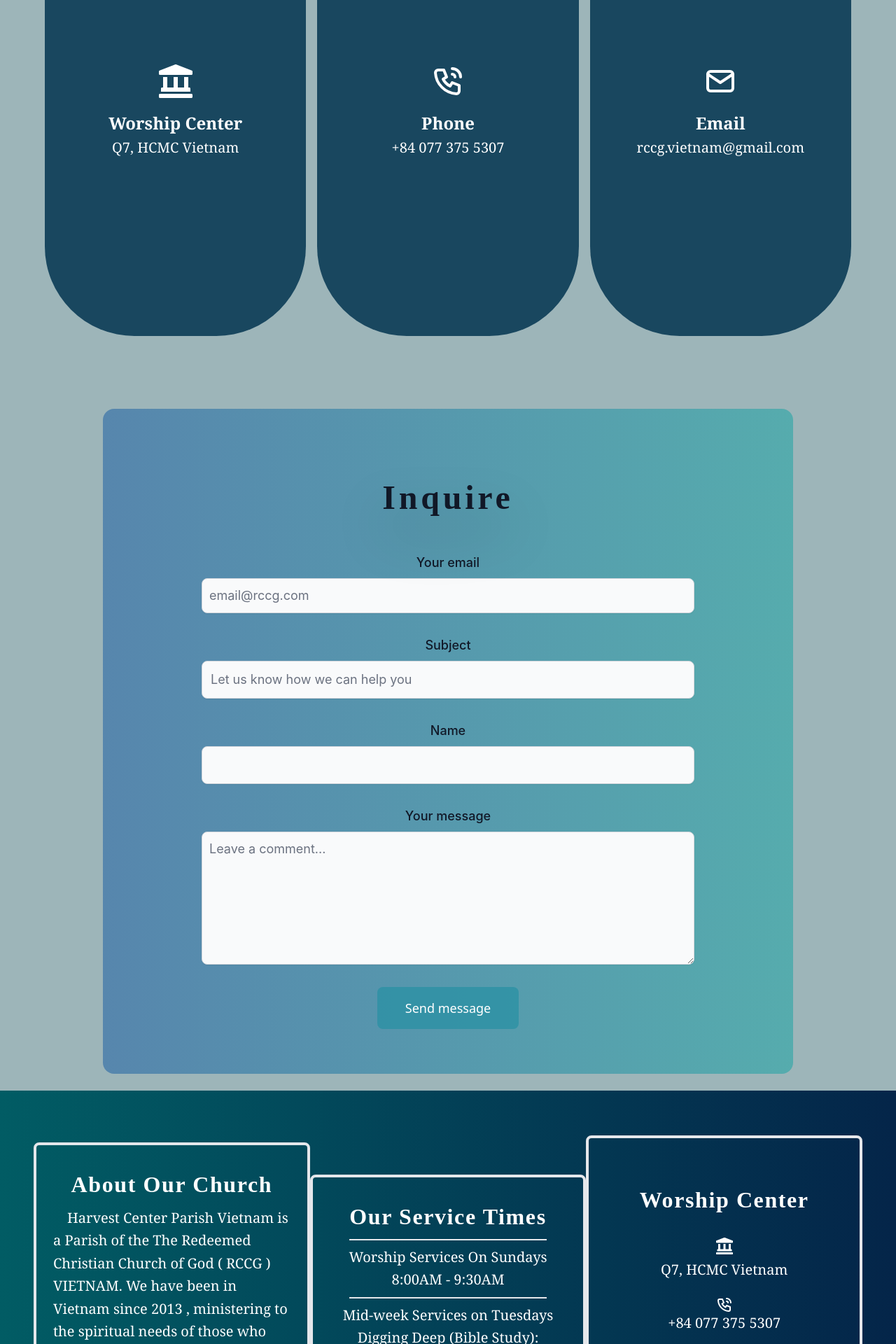
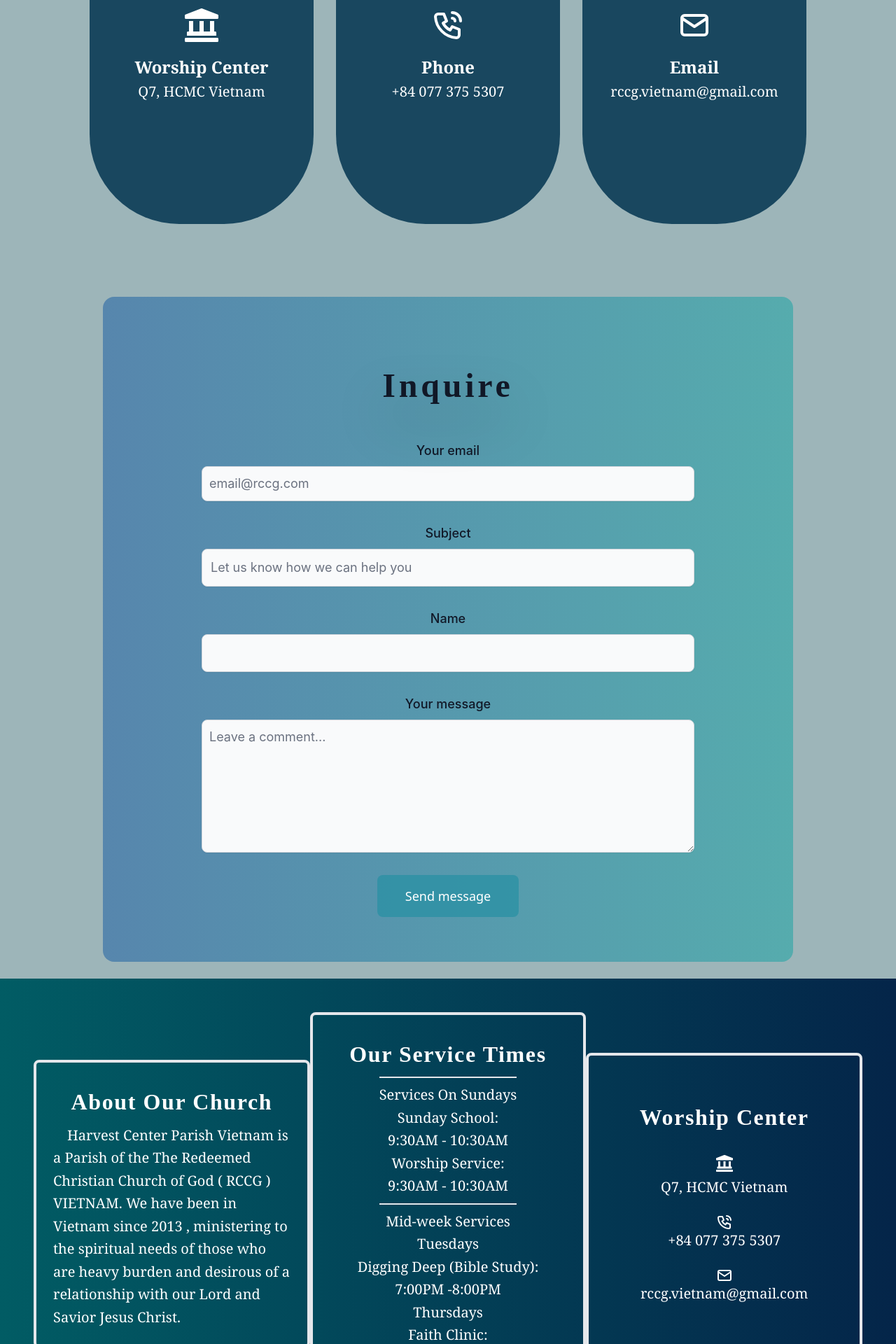
Before and after one commit to TimyBen/rccg-vietnam, a React (Create React App) app: page /contact in a window 1280 px wide. Shown: the part 880-2800 px from the top of the page at 70% size. Built offline with nearby package versions, Linux system fonts and the light colour scheme.

Commit message:
website fix

```diff
--- a/src/components/About.js
+++ b/src/components/About.js
@@ -82,7 +82,7 @@ function About() {
               Harvest Center Parish Vietnam is a Parish of the The Redeemed
               Christian Church of God ( RCCG ) VIETNAM. We have been in Vietnam
               since 2013 , ministering to the spiritual needs of those who are
-              heavy burden and desirous of a relationship with our Lord and
+              heavy burdened and desirous of a relationship with our Lord and
               Savior Jesus Christ.
             </p>
           </div>
@@ -101,7 +101,7 @@ function About() {
                     We are presently under the group of churches in RCCG Asia
                     Continent. We began our missionary and soul lifting
                     assignment in 2013. To God be the glory , through this
-                    mandate lives have been liberated from the realm of
+                    mandate, lives have been liberated from the realm of
                     darkness, many have found their path in life and generally
                     so many have discovered that their citizenship is in the
                     kingdom of Our Lord And Savior Jesus Christ.
--- a/src/components/brief.js
+++ b/src/components/brief.js
@@ -17,12 +17,14 @@ const Brief = () => {
           <div className="w-[25rem] border-4 h-full p-6 hover:bg-[#1b3850c8] ease-linear transform  transition duration-500 rounded-lg flex justify-center items-center flex-col">
             <h1 className="font-climate font-semibold text-[2rem] text-center leading-loose tracking-wider max-[420px]:text-xs">Our Service Times</h1>
             <p className="border-b-2 border-t-2 leading-relaxed flex flex-col font-serif text-xl py-2 max-[420px]:text-xs">
-              <span> Worship Services On Sundays</span>
-              <span>8:00AM - 9:30AM</span>
+              <span>Services On Sundays</span>
+              <span> <h1>Sunday School: </h1>9:30AM - 10:30AM</span>
+              <span> <h1>Worship Service: </h1>9:30AM - 10:30AM</span>
             </p>
             <p className="border-b-2 leading-relaxed flex flex-col font-serif text-xl py-2 max-[420px]:text-xs">
-              <span>Mid-week Services on Tuesdays</span>
-              <span>Digging Deep (Bible Study): <br /> 7:00PM -8:00PM</span>
+              <span>Mid-week Services</span>
+              <span><h1>Tuesdays</h1>Digging Deep (Bible Study): <br /> 7:00PM -8:00PM</span>
+              <span><h1>Thursdays</h1>Faith Clinic: <br /> 7:00PM -8:00PM</span>
             </p>
           </div>
           <div className="w-[25rem] border-4 h-full p-6 hover:bg-[#1b3850c8] ease-linear transform transition duration-500 rounded-lg flex justify-center content-center pt-16 flex-col">
--- a/src/components/contactUs.js
+++ b/src/components/contactUs.js
@@ -78,9 +78,9 @@ const ContactUs = () => {
         />
       </div>
       <div className="h-fit flex bg-[#0e485267] bg-opacity-30 flex-row w-full">
-        <div className="lg:h-[100vh] w-full flex justify-center items-center lg:px-16 px-4 py-8">
-          <div className="flex max-[420px]:flex-col max-lg:flex-row w-full justify-between items-center gap-4">
-            <Card className="bg-[#073854e0] hover:bg-[#036871ea] flex flex-col justify-center text-white font-serif rounded-[8rem] lg:h-[40rem] lg:w-[25rem] w-72 items-center p-8 ease-linear transform hover:scale-125 transition duration-500">
+        <div className="lg:h-[80vh] w-full flex justify-center items-center lg:px-32 px-4 py-8">
+          <div className="flex max-[420px]:flex-col max-lg:flex-row w-full justify-between items-center gap-2">
+            <Card className="bg-[#073854e0] hover:bg-[#036871ea] flex flex-col justify-center text-white font-serif rounded-[8rem] lg:h-[30rem] lg:w-[20rem] w-72 items-center p-8 ease-linear transform hover:scale-125 transition duration-500">
               <FaLandmark className="pb-4 w-16 h-16 max-sm:w-10 max-sm:h-10 max-md:w-10 max-md:h-10" />
               <Card.Body>
                 <Card.Title className="text-2xl max-[420px]:text-base max-lg:text-base font-semibold leading-relaxed">
@@ -91,7 +91,7 @@ const ContactUs = () => {
                 </Card.Text>
               </Card.Body>
             </Card>
-            <Card className="bg-[#073854e0] hover:bg-[#036871ea] flex flex-col justify-center text-white font-serif rounded-[8rem] lg:h-[40rem] lg:w-[25rem] w-72 items-center p-8 ease-linear transform hover:scale-125 transition duration-500">
+            <Card className="bg-[#073854e0] hover:bg-[#036871ea] flex flex-col justify-center text-white font-serif rounded-[8rem] lg:h-[30rem] lg:w-[20rem]  w-72 items-center p-8 ease-linear transform hover:scale-125 transition duration-500">
               <TbPhoneCall className="pb-4 w-16 h-16 max-sm:w-10 max-sm:h-10 max-md:w-10 max-md:h-10" />
               <Card.Body>
                 <Card.Title className="text-2xl max-[420px]:text-base max-lg:text-base font-semibold leading-relaxed">
@@ -102,7 +102,7 @@ const ContactUs = () => {
                 </Card.Text>
               </Card.Body>
             </Card>
-            <Card className="bg-[#073854e0] hover:bg-[#036871ea] flex flex-col justify-center text-white font-serif rounded-[8rem] lg:h-[40rem] lg:w-[25rem] w-72 items-center p-8 ease-linear transform hover:scale-125 transition duration-500">
+            <Card className="bg-[#073854e0] hover:bg-[#036871ea] flex flex-col justify-center text-white font-serif rounded-[8rem] lg:h-[30rem] lg:w-[20rem] w-72 items-center p-8 ease-linear transform hover:scale-125 transition duration-500">
               <TbMail className="pb-4 w-16 h-16 max-sm:w-10 max-sm:h-10 max-md:w-10 max-md:h-10" />
               <Card.Body>
                 <Card.Title className="text-2xl max-[420px]:text-base max-lg:text-base font-semibold leading-relaxed">
--- a/src/components/home.js
+++ b/src/components/home.js
@@ -62,33 +62,33 @@ function Home() {
           </header>
         </div>
 
-        <div className="w-full sm:h-[45vh] lg:h-[75vh]">
+        <div className="w-full sm:h-[45vh] lg:h-[85vh]">
           <div className="slide-container w-full">
             <Fade className="w-full h-full">
-              <div className="each-fade sm:h-[35vh] lg:h-[75vh]">
+              <div className="each-fade sm:h-[35vh] lg:h-[85vh]">
                 <img
-                  className="w-full lg:h-[75vh] max-sm:h-[35vh] max-[420px]:h-[35vh] aspect-auto object-fill bg-center bg-contain bg-no-repeat blur-[2px]"
+                  className="w-full lg:h-[85vh] max-sm:h-[35vh] max-[420px]:h-[35vh] aspect-auto object-fill bg-center bg-contain bg-no-repeat blur-[2px]"
                   src={Img_1}
                   alt=""
                 />
-                <div className="absolute max-lg:h-[45vh] max-sm:h-[35vh] lg:h-[75vh] flex justify-center items-center top-0 w-full">
-                  <div className="h-full font-serif font-medium w-full lg:py-32 lg:px-20 bg-[#24354512] text-[#f4faff] flex justify-center items-center ">
-                    <h1 className="w-[60rem] animate-fade lg:h-[75vh] sm:h-[35vh] max-[420px]:h-[25vh] text-[3rem] max-[420px]:text-base text-center rounded-lg uppercase leading-loose antialiased bg-[#01040622] tracking-wide description flex justify-center items-center">
+                <div className="absolute max-lg:h-[45vh] max-sm:h-[35vh] lg:h-[85vh] flex justify-center items-center top-0 w-full">
+                  <div className="h-full font-serif font-medium w-full bg-[#24354512] text-[#f4faff] flex justify-center items-center ">
+                    <h1 className="w-full animate-fade lg:h-[85vh] sm:h-[35vh] max-[420px]:h-[25vh] text-[3rem] max-[420px]:text-base text-center rounded-lg uppercase leading-loose antialiased bg-[#01040622] tracking-wide description flex justify-center items-center">
                       Live by Faith <br /> be known for Love <br /> & be a voice of Hope
                     </h1>
                     {/* <div className="w-full h-full blur-[10px] bg-black absolute"></div> */}
                   </div>
                 </div>
               </div>
-              <div className="each-fade sm:h-[45vh] lg:h-[75vh]">
+              <div className="each-fade sm:h-[45vh] lg:h-[85vh]">
                 <img
-                  className="w-full lg:h-[75vh] max-sm:h-[35vh] max-[420px]:h-[35vh] object-fill aspect-auto bg-center bg-contain bg-no-repeat brightness-5 blur-[0.5px]"
+                  className="w-full lg:h-[85vh] max-sm:h-[35vh] max-[420px]:h-[35vh] object-fill aspect-auto bg-center bg-contain bg-no-repeat brightness-5 blur-[0.5px]"
                   src={Img_2}
                   alt=""
                 />
                 <div className="absolute max-sm:h-[35vh] max-lg:h-[45vh] lg:h-[75vh] flex justify-center items-center top-0 w-full">
-                  <div className="h-full font-serif font-medium w-full lg:py-32 lg:px-20 bg-[#24354512] text-[#f4faff] flex justify-center items-center ">
-                    <h1 className="w-[60rem] animate-fade lg:h-[75vh] max-sm:h-[35vh] max-[420px]:h-[25vh] text-[3rem] max-[420px]:text-base text-center rounded-lg uppercase leading-loose antialiased bg-[#01040622] tracking-wide description flex justify-center items-center">
+                  <div className="h-full font-serif font-medium w-full bg-[#24354512] text-[#f4faff] flex justify-center items-center ">
+                    <h1 className="w-full animate-fade lg:h-[85vh] max-sm:h-[35vh] max-[420px]:h-[25vh] text-[3rem] max-[420px]:text-base text-center rounded-lg uppercase leading-loose antialiased bg-[#01040622] tracking-wide description flex justify-center items-center">
                       Harvest Center Parish <br /> Football team
                     </h1>
                   </div>
```
